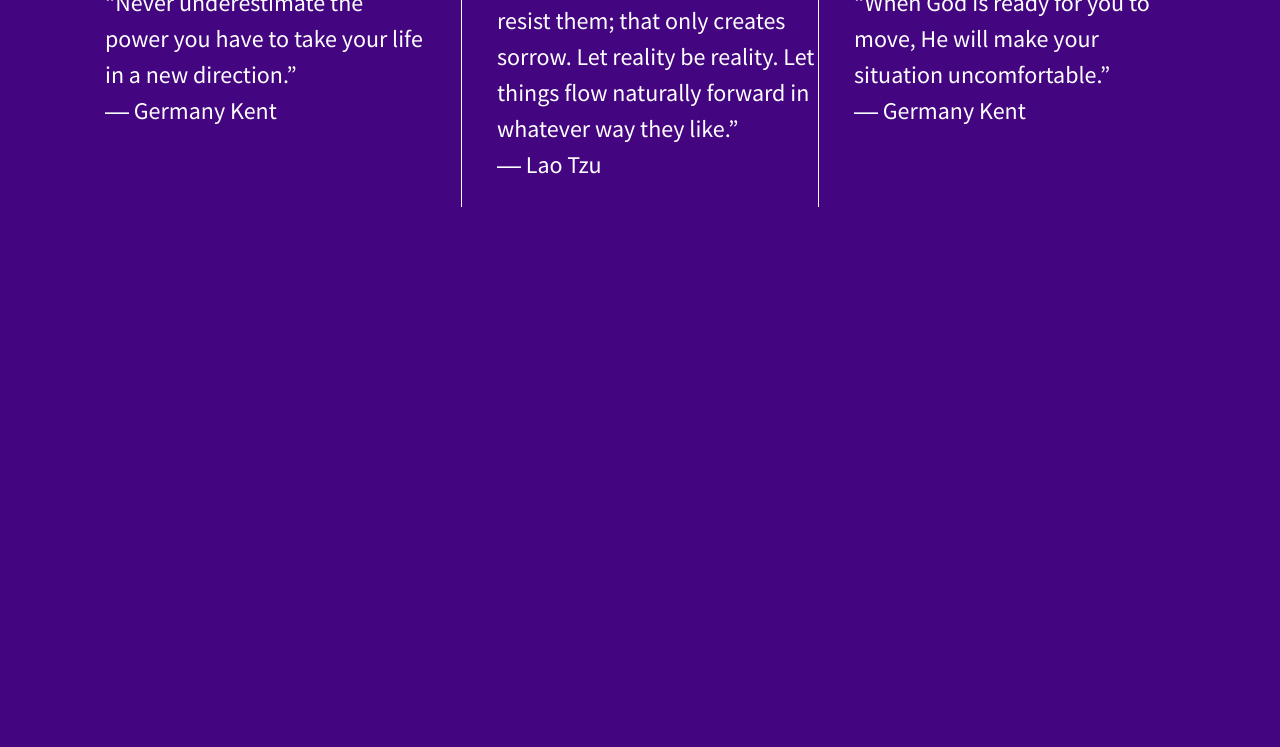
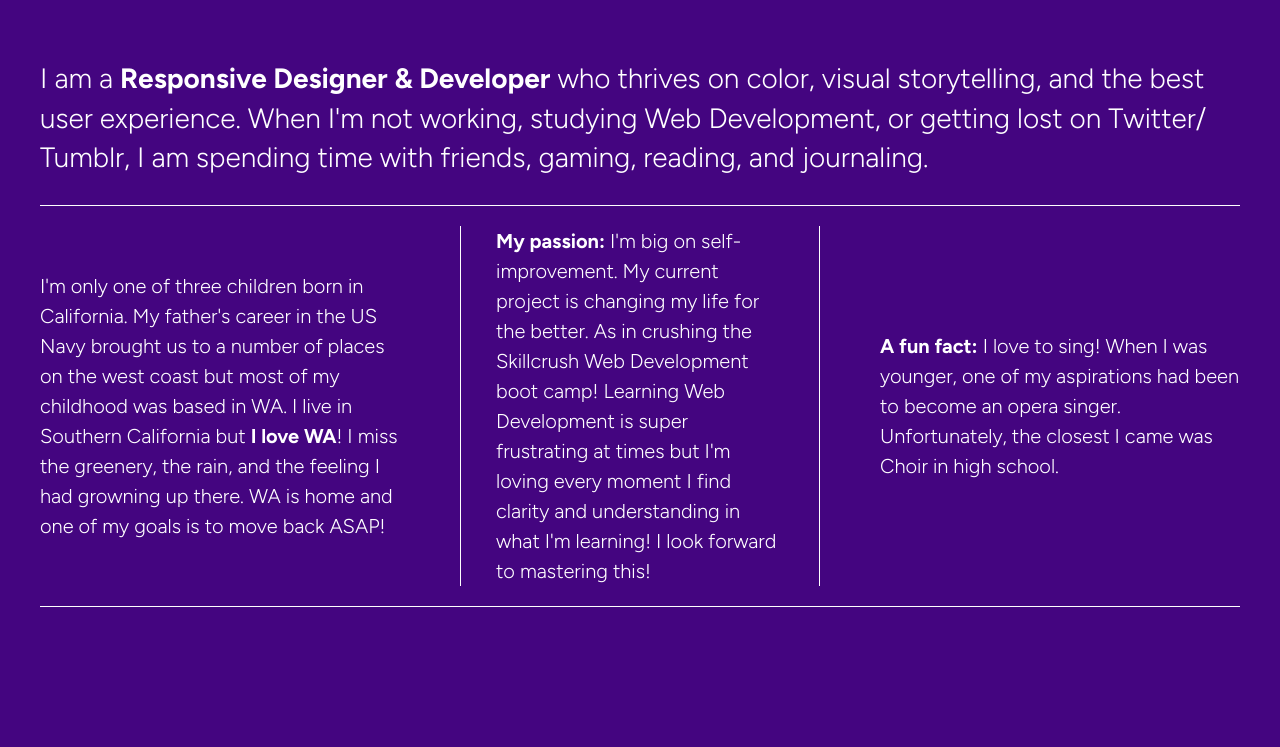
Before and after one commit to TremMT/divs-flexbox-starter, a plain HTML site: page index.html in a window 1280 px wide. Shown: the part 133-880 px from the top of the page. After the commit the page ends 800 px from the top, so only its background shows below. Drawn offline with nearby package versions, Linux system fonts and the light colour scheme; a web font is replaced by a local one.

Commit message:
Updated website color to purple and content

```diff
--- a/css/main.css
+++ b/css/main.css
@@ -99,52 +99,63 @@ textarea {
 html {
     background-color: #440580;
     height: 100%;
+    width: 100%;
 }
 
 body {
-  font-family: 'Source Sans Pro', sans-serif;
-  padding: 2em;
+    font-family: 'Figtree', sans-serif;
+    padding: 0 2em;
     font-size: 1.25em;
-  height: 100%;
+    font-weight: 300;
+    color: #fff;
+    display: flex;
+    justify-content: center;
 }
 
 .wrapper {
-  /*add display:flex and set justify-content to space-between*/
-  font-weight: 500;
+    max-width:1200px;
     display: flex;
+    flex-flow: row wrap;
     justify-content: space-between;
-
 }
 
-.div-1, .div-2, .div-3 {
-  /*give the divs a width of 30%, add display:flex, set justify-content and align-items to center*/
-  color: #fff;
-  line-height: 1.5em;
-  font-size: 1.2em;
-  background-color: #440580;
-  height: 300px;
-  width: 30%;
+header,
+footer {
+    width: 100%;
+    display: flex;
+    justify-content: flex-start;
+}
+
+header h1 {
+    font-family: 'Kumar One', cursive;
+    font-size: 3em;
+}
+
+main {
+    width: 100%;
     display: flex;
     justify-content: center;
-  align-items: center;
+    font-size: 1.4em;
+    border-bottom: #fff solid 1px;
 }
 
-.div-1 {
-    margin-left: 30px;
-    padding: 0 35px;
+p span {
+    font-family: 'Figtree', sans-serif;
+    font-weight: 700;
 }
 
-.div-2 {
-    border-left: #fff solid 1px;
-    border-right: #fff solid 1px;
-    padding-left: 35px;
+.flex-divs {
+    display:flex;
+    justify-content: center;
+    align-items: center;
+    font-size: 1em;
+    line-height: 1.5em;
+    border-bottom: #fff solid 1px;
 }
 
-.div-3 {
-    margin-right: 30px;
-    padding: 0 35px;
+footer {
+    border-top: #fff solid 1px;
 }
-
 
 /* ==========================================================================
    Helper classes
@@ -212,8 +223,10 @@ body {
 
 .clearfix:before,
 .clearfix:after {
-    content: " "; /* 1 */
-    display: table; /* 2 */
+    content: " ";
+    /* 1 */
+    display: table;
+    /* 2 */
 }
 
 .clearfix:after {
@@ -225,7 +238,24 @@ body {
    These examples override the primary ('mobile first') styles.
    Modify as content requires.
    ========================================================================== */
+@media all and (max-width: 768px) {
+    body {
+        padding: 1em;
+    }
+}
 
+@media (min-width: 1200px) {
+    .flex-divs {
+        flex-basis:30%;
+        border-bottom: none;
+    }
+
+    #div-2 p {
+        border-left: #fff solid 1px;
+        border-right: #fff solid 1px;
+        padding: 0 35px;
+    }
+}
 @media print,
 (-webkit-min-device-pixel-ratio: 1.25),
 (min-resolution: 1.25dppx),
@@ -240,11 +270,13 @@ body {
    ========================================================================== */
 
 @media print {
+
     *,
     *:before,
     *:after {
         background: transparent !important;
-        color: #000 !important; /* Black prints faster:
+        color: #000 !important;
+        /* Black prints faster:
                                    http://www.sanbeiji.com/archives/953 */
         box-shadow: none !important;
         text-shadow: none !important;
--- a/index.html
+++ b/index.html
@@ -1,9 +1,10 @@
 <!doctype html>
 <html class="no-js" lang="">
+
 <head>
     <meta charset="utf-8">
     <meta http-equiv="x-ua-compatible" content="ie=edge">
-        <title>Make me into a grid!</title>
+    <title>Hello and...</title>
     <meta name="description" content="">
     <meta name="viewport" content="width=device-width, initial-scale=1">
 
@@ -13,23 +14,37 @@
     <link rel="stylesheet" href="css/normalize.css">
     <link rel="stylesheet" href="css/main.css">
     <script src="js/vendor/modernizr-2.8.3.min.js"></script>
-        <link href='http://fonts.googleapis.com/css?family=Lora:700' rel='stylesheet' type='text/css'>
-        <link href='http://fonts.googleapis.com/css?family=Source+Sans+Pro:400,700' rel='stylesheet' type='text/css'>
+    <link rel="preconnect" href="https://fonts.googleapis.com">
+    <link rel="preconnect" href="https://fonts.gstatic.com" crossorigin>
+    <link
+        href="https://fonts.googleapis.com/css2?family=Figtree:ital,wght@0,300;0,400;0,700;0,800;0,900;1,300;1,700;1,800;1,900&family=Kumar+One&display=swap"
+        rel="stylesheet">
 </head>
+
 <body>
     <!--[if lt IE 8]>
             <p class="browserupgrade">You are using an <strong>outdated</strong> browser. Please <a href="http://browsehappy.com/">upgrade your browser</a> to improve your experience.</p>
         <![endif]-->
-
     <section class="wrapper">
-            <div class="div-1">
-                <p>“Never underestimate the power you have to take your life in a new direction.”<br> ― Germany Kent </p>
+        <header>
+            <h1> Hi! I'm Tremaine.</h1>
+        </header>
+        <main>
+            <p>I am a <span>Responsive Designer & Developer</span> who thrives on color, visual storytelling, and the best user experience. When I'm not working, studying Web Development, or getting lost on Twitter/ Tumblr, I am spending time with friends, gaming, reading, and journaling.
+            </p>
+        </main>
+        <div id="div-1" class="flex-divs">
+            <p>I'm only one of three children born in California. My father's career in the US Navy brought us to a number of places on the west coast but most of my childhood was based in WA. I live in Southern California but <span>I love WA</span>! I miss the greenery, the rain, and the feeling I had growning up there. WA is home and one of my goals is to move back ASAP!
+            </p>
         </div>
-            <div class="div-2">
-                <p>“Life is a series of natural and spontaneous changes. Don't resist them; that only creates sorrow. Let reality be reality. Let things flow naturally forward in whatever way they like.”<br>― Lao Tzu</p>
+        <div id="div-2" class="flex-divs">
+            <p><span> My passion:</span> I'm big on self-improvement. My current project is changing my life for the better. As in crushing the Skillcrush Web Development boot camp! Learning Web Development is super frustrating at times but I'm loving every moment I find clarity and understanding in what I'm learning! I look forward to mastering this!</p>
         </div>
-            <div class="div-3">
-                <p>“When God is ready for you to move, He will make your situation uncomfortable.”<br> ― Germany Kent </p>
+        <div id="div-3" class="flex-divs">
+            <p><span>A fun fact:</span> I love to sing! When I was younger, one of my aspirations had been to become an opera singer. Unfortunately, the closest I came was Choir in high school.</p>
+        </div>
+        <footer>
+        </footer>
     </section>
 
     <script src="https://ajax.googleapis.com/ajax/libs/jquery/1.11.3/jquery.min.js"></script>
@@ -39,12 +54,15 @@
 
     <!-- Google Analytics: change UA-XXXXX-X to be your site's ID. -->
     <script>
-            (function(b,o,i,l,e,r){b.GoogleAnalyticsObject=l;b[l]||(b[l]=
-            function(){(b[l].q=b[l].q||[]).push(arguments)});b[l].l=+new Date;
-            e=o.createElement(i);r=o.getElementsByTagName(i)[0];
-            e.src='https://www.google-analytics.com/analytics.js';
-            r.parentNode.insertBefore(e,r)}(window,document,'script','ga'));
-            ga('create','UA-XXXXX-X','auto');ga('send','pageview');
+            (function (b, o, i, l, e, r) {
+                b.GoogleAnalyticsObject = l; b[l] || (b[l] =
+                    function () { (b[l].q = b[l].q || []).push(arguments) }); b[l].l = +new Date;
+                e = o.createElement(i); r = o.getElementsByTagName(i)[0];
+                e.src = 'https://www.google-analytics.com/analytics.js';
+                r.parentNode.insertBefore(e, r)
+            }(window, document, 'script', 'ga'));
+        ga('create', 'UA-XXXXX-X', 'auto'); ga('send', 'pageview');
     </script>
 </body>
+
 </html>
```
Lines whose indentation alone changed are shown as unchanged.
